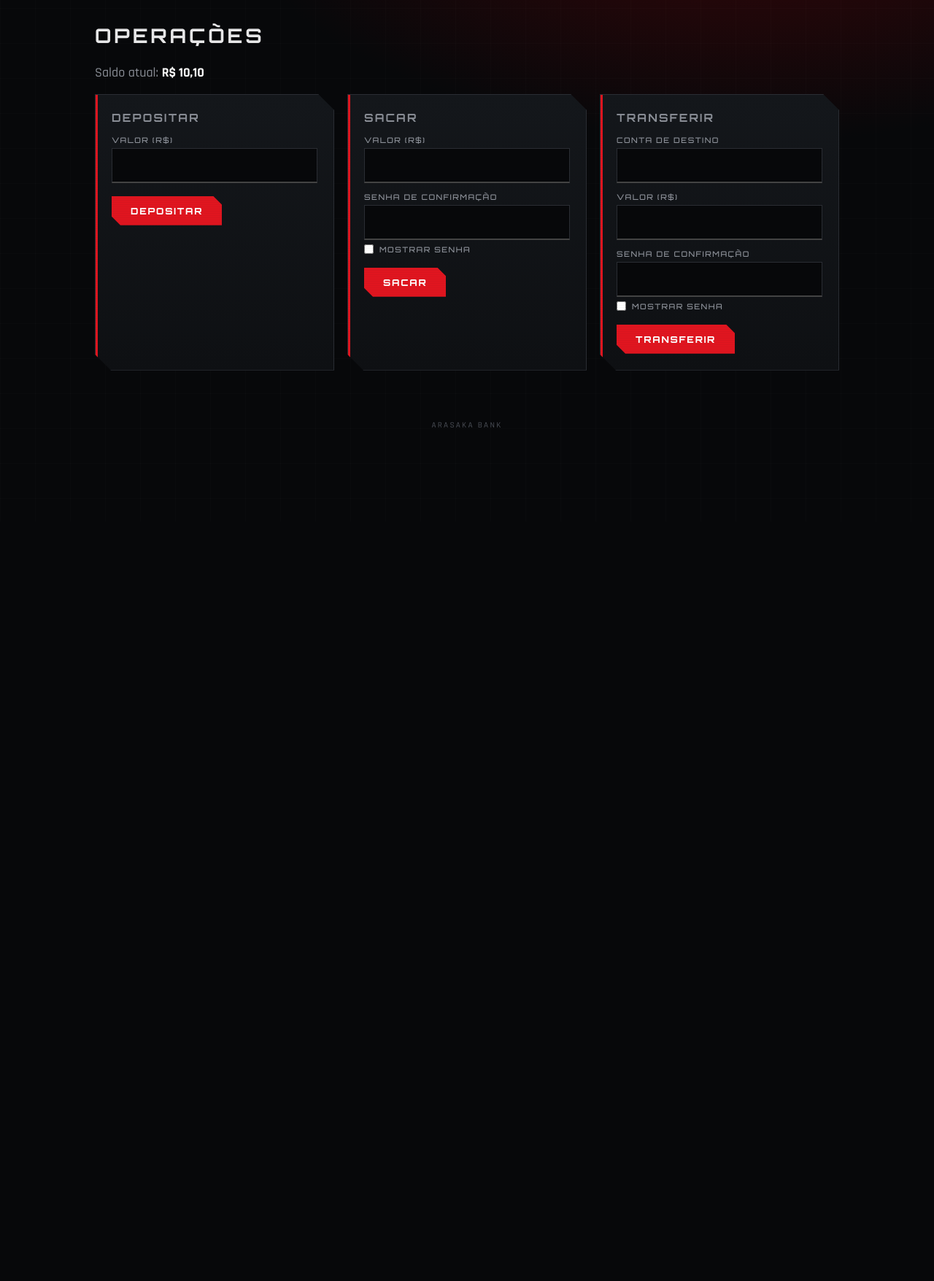
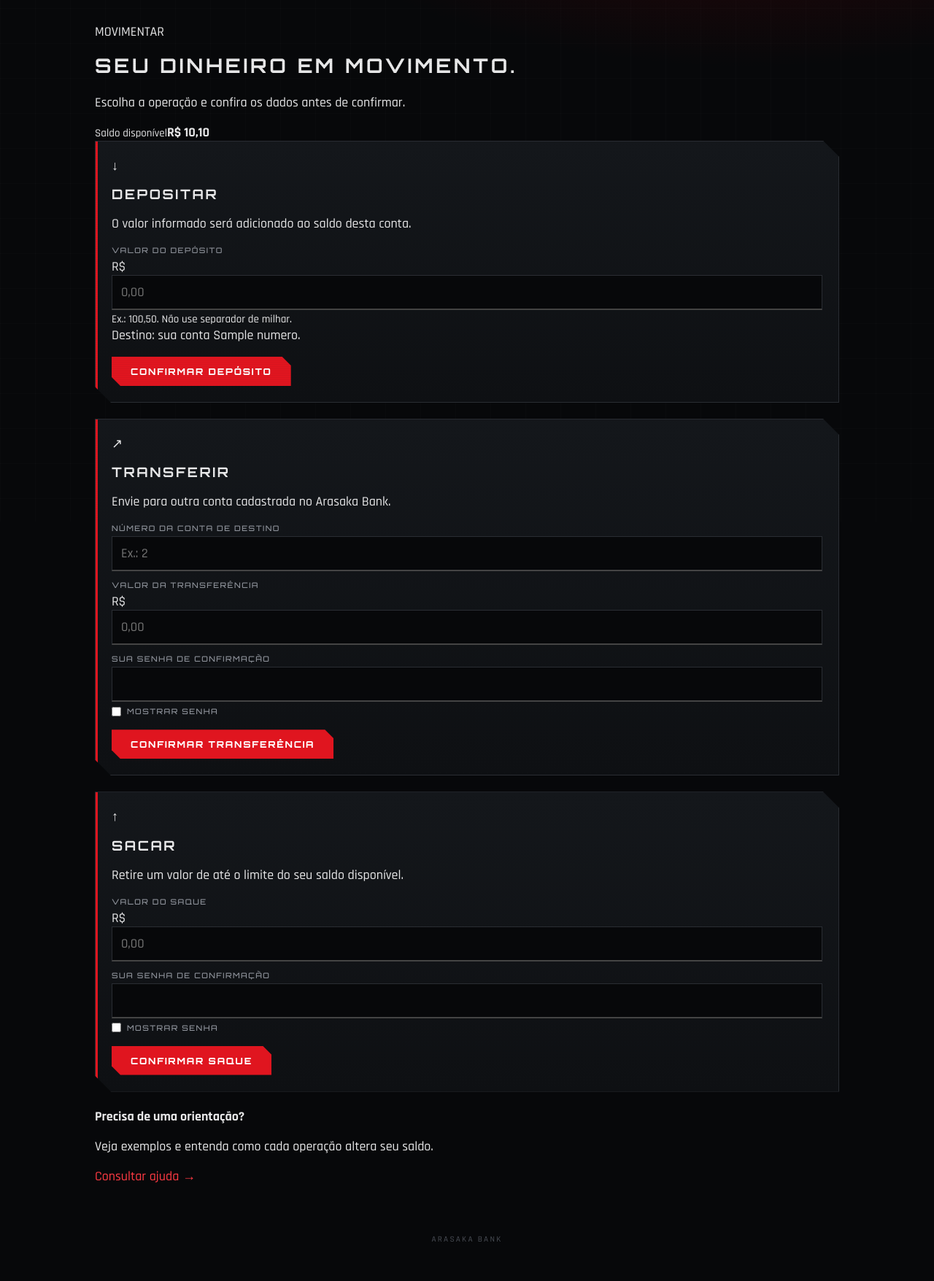
Before and after one commit to BrunCrvlh/Arasaka, a Flask app: template templates/operacoes.html in a window 1280 px wide. Shown: the part 85-1841 px from the top of the page at 73% size. Before the commit the page ends 671 px from the top, so only its background shows below. Run offline with Flask 3, Linux system fonts and the light colour scheme; the template is opened without the code that fills it: most values are stand-ins (such as "Sample title", 1, 10 or a date in 2020).

Commit message:
Update operacoes.html

```diff
--- a/templates/operacoes.html
+++ b/templates/operacoes.html
@@ -1,19 +1,8 @@
-{% extends "base.html" %}
-{% block conteudo %}
-<h1>Operações</h1>
-<p class="mut">Saldo atual: <strong style="color:#fff">{{ conta['saldo']|brl }}</strong></p>
-<div class="grid">
-  <div class="card"><h3>Depositar</h3>
-    <form method="post"><input type="hidden" name="operacao" value="depositar">
-    <label>Valor (R$)</label><input name="valor" inputmode="decimal" required><button>Depositar</button></form></div>
-  <div class="card"><h3>Sacar</h3>
-    <form method="post"><input type="hidden" name="operacao" value="sacar">
-    <label>Valor (R$)</label><input name="valor" inputmode="decimal" required>
-    <label>Senha de confirmação</label><input name="senha" type="password" required><button>Sacar</button></form></div>
-  <div class="card"><h3>Transferir</h3>
-    <form method="post"><input type="hidden" name="operacao" value="transferir">
-    <label>Conta de destino</label><input name="destino" inputmode="numeric" required>
-    <label>Valor (R$)</label><input name="valor" inputmode="decimal" required>
-    <label>Senha de confirmação</label><input name="senha" type="password" required><button>Transferir</button></form></div>
-</div>
-{% endblock %}
+{% extends 'base.html' %}
+{% block conteudo %}<div class="titulo-linha"><div><p class="sobretitulo">MOVIMENTAR</p><h1>Seu dinheiro em movimento.</h1><p>Escolha a operação e confira os dados antes de confirmar.</p></div><div class="saldo-mini"><small>Saldo disponível</small><strong>{{ conta.consultar_saldo()|brl }}</strong></div></div>
+{% set acao = request.args.get('acao', 'depositar') %}
+<div class="grade tres operacoes">
+<section id="depositar" class="card operacao {{ 'destaque' if acao == 'depositar' }}"><span class="icone">↓</span><h2>Depositar</h2><p>O valor informado será adicionado ao saldo desta conta.</p><form method="post"><input type="hidden" name="operacao" value="depositar"><label for="valor-deposito">Valor do depósito</label><div class="input-dinheiro"><span>R$</span><input id="valor-deposito" name="valor" inputmode="decimal" placeholder="0,00" aria-describedby="dica-deposito" required></div><small id="dica-deposito">Ex.: 100,50. Não use separador de milhar.</small><div class="operacao-nota">Destino: sua conta {{ conta.numero }}.</div><button class="btn largura" type="submit">Confirmar depósito</button></form></section>
+<section id="transferir" class="card operacao {{ 'destaque' if acao == 'transferir' }}"><span class="icone">↗</span><h2>Transferir</h2><p>Envie para outra conta cadastrada no Arasaka Bank.</p><form method="post"><input type="hidden" name="operacao" value="transferir"><label for="destino">Número da conta de destino</label><input id="destino" name="destino" inputmode="numeric" pattern="[0-9]+" placeholder="Ex.: 2" required><label for="valor-transferencia">Valor da transferência</label><div class="input-dinheiro"><span>R$</span><input id="valor-transferencia" name="valor" inputmode="decimal" placeholder="0,00" required></div><label for="senha-transferencia">Sua senha de confirmação</label><input id="senha-transferencia" name="senha" type="password" autocomplete="current-password" required><button class="btn largura" type="submit">Confirmar transferência</button></form></section>
+<section id="sacar" class="card operacao {{ 'destaque' if acao == 'sacar' }}"><span class="icone">↑</span><h2>Sacar</h2><p>Retire um valor de até o limite do seu saldo disponível.</p><form method="post"><input type="hidden" name="operacao" value="sacar"><label for="valor-saque">Valor do saque</label><div class="input-dinheiro"><span>R$</span><input id="valor-saque" name="valor" inputmode="decimal" placeholder="0,00" required></div><label for="senha-saque">Sua senha de confirmação</label><input id="senha-saque" name="senha" type="password" autocomplete="current-password" required><button class="btn largura" type="submit">Confirmar saque</button></form></section>
+</div><div class="nota horizontal"><strong>Precisa de uma orientação?</strong><p>Veja exemplos e entenda como cada operação altera seu saldo.</p><a href="{{ url_for('ajuda') }}">Consultar ajuda →</a></div>{% endblock %}
```
